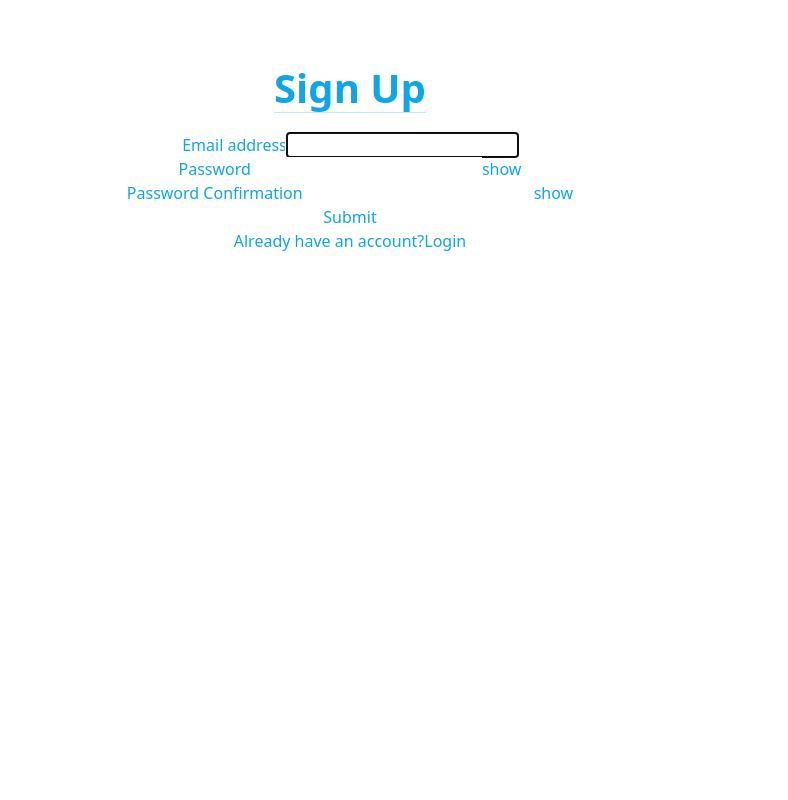
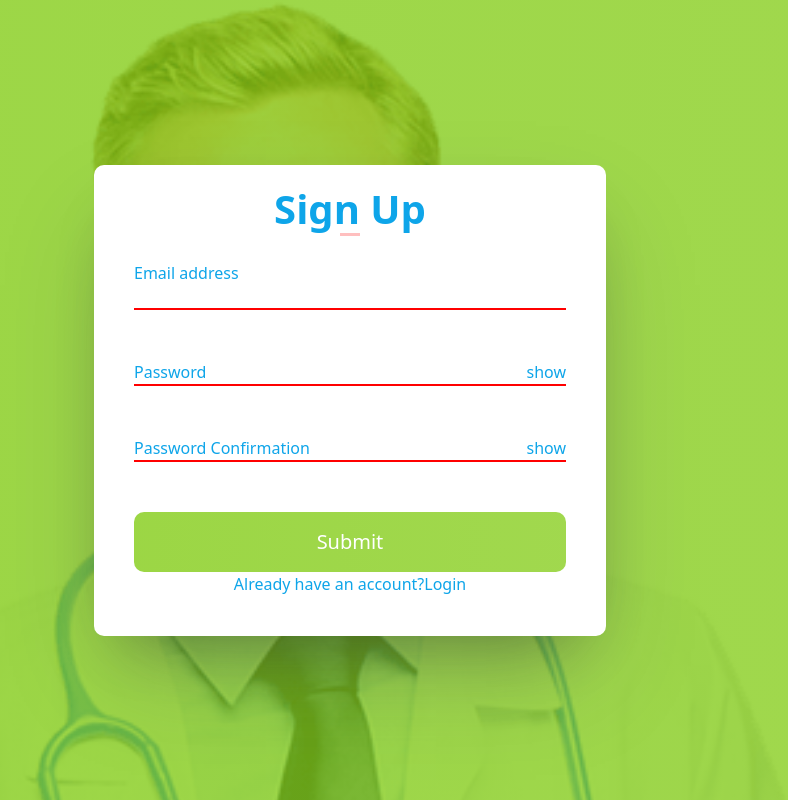
Before and after one commit to Chimwemwe-127001/book-appointment-frontend, a React (Create React App) app: page /signup in a window 1280 px wide. Shown: the whole page, without its empty margins (290-1078 px from the left). Built offline with nearby package versions, Linux system fonts and the light colour scheme; no server answers.

Commit message:
Feat: style the signup page

```diff
--- a/package.json
+++ b/package.json
@@ -21,6 +21,7 @@
     "redux": "^4.2.0",
     "redux-logger": "^3.0.6",
     "redux-thunk": "^2.4.1",
+    "sass": "^1.51.0",
     "web-vitals": "^2.1.4"
   },
   "scripts": {
--- a/src/App.css
+++ /dev/null
@@ -1,78 +0,0 @@
-/* styles for app */
-@import url('https://fonts.googleapis.com/css2?family=Poppins&family=Roboto&display=swap');
-
-.mobile-btns {
-  position: absolute;
-  top: 20px;
-  right: 20px;
-}
-
-.header {
-  background-image: linear-gradient(to right, #83cc16cc, #83cc16c2), url('./assets/images/header-mobile-bg.png');
-  background-size: cover;
-}
-
-.desktop-nav {
-  font-family: 'Roboto', sans-serif;
-}
-
-.page-btns {
-  display: none;
-}
-
-.previous-btn {
-  position: absolute;
-  top: 1750px;
-  left: 80px;
-  background-color: #84cc16;
-  padding: 15px 20px 15px 40px;
-  font-size: 20px;
-  color: #fff;
-  border-radius: 0 30px 30px 0;
-}
-
-.next-btn {
-  position: absolute;
-  top: 1750px;
-  right: 80px;
-  background-color: #84cc16;
-  padding: 15px 40px 15px 20px;
-  font-size: 20px;
-  color: #fff;
-  border-radius: 30px 0 0 30px;
-}
-
-.disable-btns {
-  background-color: rgba(128, 128, 128, 0.553);
-}
-
-.session-form {
-  display: flex;
-  flex-direction: column;
-  align-items: center;
-  justify-content: center;
-  margin: 5% auto;
-  text-align: center;
-}
-
-.session-form > .heading {
-  font-size: 40px;
-  font-weight: bold;
-  margin-bottom: 20px;
-}
-
-.session-form > .heading > hr {
-
-}
-
-@media screen and (min-width: 1024px) {
-  .previous-btn {
-    top: 330px;
-    left: 280px;
-  }
-
-  .next-btn {
-    top: 330px;
-    right: 50px;
-  }
-}
--- a/src/App.js
+++ b/src/App.js
@@ -1,5 +1,5 @@
 import { Routes, Route } from 'react-router-dom';
-import './App.css';
+import './App.scss';
 import Home from './pages/Home';
 import PersistLogin from './components/sessions/PersistLogin';
 import PrivateRoute from './components/routes/PrivateRoute';
@@ -9,7 +9,7 @@ import Login from './components/sessions/Login';
 import Logout from './components/sessions/Logout';
 
 const App = () => (
-  <div className="text-sky-500 d-flex">
+  <div className="text-sky-500">
     <Routes>
       <Route element={<PersistLogin />}>
         <Route
--- /dev/null
+++ b/src/App.scss
@@ -0,0 +1,187 @@
+/* styles for app */
+@import url('https://fonts.googleapis.com/css2?family=Poppins&family=Roboto&display=swap');
+
+/* Reset Styles */
+* {
+  margin: 0;
+  padding: 0;
+  box-sizing: border-box;
+}
+
+/* Global styles */
+html {
+  overflow-x: hidden;
+  height: 100%;
+}
+
+body {
+  font-size: 16px;
+  height: 100%;
+}
+
+ul li {
+  list-style: none;
+}
+
+a {
+  text-decoration: none;
+}
+
+.mobile-btns {
+  position: absolute;
+  top: 20px;
+  right: 20px;
+}
+
+.header {
+  background-image: linear-gradient(to right, #83cc16cc, #83cc16c2), url('./assets/images/header-mobile-bg.png');
+  background-size: cover;
+}
+
+.desktop-nav {
+  font-family: 'Roboto', sans-serif;
+}
+
+.page-btns {
+  display: none;
+}
+
+.previous-btn {
+  position: absolute;
+  top: 1750px;
+  left: 80px;
+  background-color: #84cc16;
+  padding: 15px 20px 15px 40px;
+  font-size: 20px;
+  color: #fff;
+  border-radius: 0 30px 30px 0;
+}
+
+.next-btn {
+  position: absolute;
+  top: 1750px;
+  right: 80px;
+  background-color: #84cc16;
+  padding: 15px 40px 15px 20px;
+  font-size: 20px;
+  color: #fff;
+  border-radius: 30px 0 0 30px;
+}
+
+.disable-btns {
+  background-color: rgba(128, 128, 128, 0.553);
+}
+
+.session-form {
+  display: flex;
+  align-items: center;
+  justify-content: center;
+  background-image: linear-gradient(to right, #83cc16cc, #83cc16c2), url('./assets/images/header-mobile-bg.png');
+  background-size: cover;
+  height: 100vh;
+}
+
+.session-container {
+  display: flex;
+  flex-direction: column;
+  align-items: center;
+  justify-content: center;
+  margin: 4% auto;
+  text-align: center;
+  border-radius: 10px;
+  padding: 20px 40px 40px;
+  width: 40%;
+  background: #fff;
+  box-shadow: rgba(255, 255, 255, 0.1) 0px 1px 1px 0px inset, rgba(50, 50, 93, 0.25) 0px 50px 100px -20px, rgba(0, 0, 0, 0.3) 0px 30px 60px -30px;
+
+    > .heading {
+      font-size: 40px;
+      font-weight: bold;
+      margin-bottom: 50px;
+      display: flex;
+      flex-direction: column;
+      align-items: center;
+      justify-content: center;
+      text-align: center;
+
+        > hr {
+          width: 13%;
+          color: red;
+          height: 3px;
+        }
+    }
+
+    > .form-container {
+      width: 100%;
+
+       form {
+         > .form-group {
+            display: flex;
+            flex-direction: column;
+            justify-content: center;
+            text-align: left;
+            position: relative;
+            margin-bottom: 50px;
+            border-bottom: solid 2px red;
+
+              button {
+               position: absolute;
+               top: 0;
+               right: 0;
+              }
+
+              input {
+
+                &:focus {
+                  outline: none;
+                  border: none;
+                  line-height: 0;
+                }
+              }
+
+            > label {
+              position: absolute;
+              top: 0px;
+              transition: all 0.5s ease-in-out;
+            }
+        }
+
+        .submit-btn {
+          button {
+            background: linear-gradient(to right, #83cc16cc, #83cc16c2);
+            color: #fff;
+            font-size: 20px;
+            padding: 15px 40px;
+            border-radius: 10px;
+            border: none;
+            cursor: pointer;
+            transition: all 0.5s ease-in-out;
+            width: 100%;
+
+            &:hover {
+              background-color: #1b2b03;
+            }
+          }
+        }
+      }
+    }
+}
+
+.input_field:focus + .input_label {
+  -moz-transform: translateY(-25px);
+  -ms-transform: translateY(-25px);
+  -webkit-transform: translateY(-25px);
+  transform: translateY(-25px);
+}
+
+@media screen and (min-width: 1024px) {
+  .previous-btn {
+    top: 330px;
+    left: 280px;
+  }
+
+  .next-btn {
+    top: 330px;
+    right: 50px;
+  }
+}
--- a/src/components/sessions/Signup.js
+++ b/src/components/sessions/Signup.js
@@ -1,3 +1,4 @@
+/* eslint-disable jsx-a11y/label-has-associated-control */
 /* eslint-disable consistent-return */
 import { useRef, useState, useEffect } from 'react';
 import { useNavigate, Link } from 'react-router-dom';
@@ -48,6 +49,7 @@ const Signup = () => {
 
   return (
     <section className="session-form">
+      <div className="session-container">
         <div className="heading">
           <h1>Sign Up</h1>
           <hr />
@@ -58,26 +60,26 @@ const Signup = () => {
         <div className="form-container">
           <form onSubmit={(e) => handleSubmit(e)}>
             <div className="form-group">
-            <label htmlFor="email">
+              <input type="email" id="email" ref={emailRef} className="input_field" />
+              <label htmlFor="email" className="input_label">
                 Email address
-              <input type="email" id="email" ref={emailRef} />
               </label>
             </div>
             <div className="form-group">
-            <label htmlFor="password">
+              <input type={showPassword ? 'text' : 'password'} id="password" ref={passwordRef} className="input_field" />
+              <label htmlFor="password" className="input_label">
                 Password
-              <input type={showPassword ? 'text' : 'password'} id="password" ref={passwordRef} />
               </label>
               <button type="button" onClick={() => setShowPassword(!showPassword)}>{showPassword ? 'hide' : 'show'}</button>
             </div>
             <div className="form-group">
-            <label htmlFor="password-confirmation">
+              <input type={showPasswordConfirmation ? 'text' : 'password'} id="password-confirmation" ref={passwordConfirmRef} className="input_field" />
+              <label htmlFor="password-confirmation" className="input_label">
                 Password Confirmation
-              <input type={showPasswordConfirmation ? 'text' : 'password'} id="password-confirmation" ref={passwordConfirmRef} />
               </label>
               <button type="button" onClick={() => setShowPasswordConfirmation(!showPasswordConfirmation)}>{showPasswordConfirmation ? 'hide' : 'show'}</button>
             </div>
-          <div className="form-group">
+            <div className="submit-btn">
               <button type="submit">Submit</button>
             </div>
           </form>
@@ -88,6 +90,7 @@ const Signup = () => {
             <Link to="/login">Login</Link>
           </p>
         </div>
+      </div>
     </section>
   );
 };
```
Also changed, not shown: 1 other file (tests, documents, lock files or other folders). Lines whose indentation alone changed are shown as unchanged.
